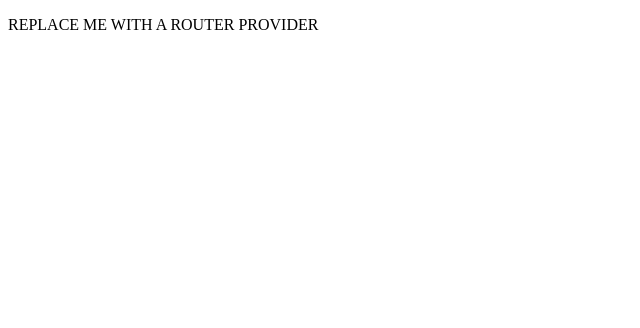
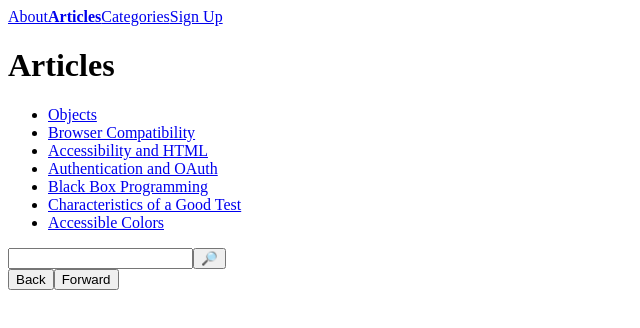
Before and after one commit to Priya-lak/Frontend-practice, a React (Create React App) app: page /articles in a window 1280 px wide. Shown: the top 328 px of the page, without its empty margins (0-640 px from the left). Built offline with nearby package versions, Linux system fonts and the light colour scheme; the HTML template or start-up script is replaced by a standard one.

Commit message:
react routes

```diff
--- a/src/app/App.js
+++ b/src/app/App.js
@@ -10,21 +10,39 @@ import Profile from "../components/Profile";
 import EditProfileForm from "../components/EditProfileForm";
 import Root from "../components/Root";
 
-import { Route,RouterProvider } from 'react-router-dom';
+import {
+  Route,
+  RouterProvider,
+  createBrowserRouter,
+  createRoutesFromElements,
+} from "react-router-dom";
 
 import "./App.css";
 
-const router =
-  /* Wrap this Root Route to create Router here */
-  <Route path="/" element={ <Root/> }>
-    {/* Add Routes here! */}
-  </Route>
+const router = createBrowserRouter(
+  createRoutesFromElements(
+    /* Wrap this Root Route to create Router here */
+    <Route path="/" element={<Root />}>
+      <Route path="about" element={<About/>}/>
+      <Route path="sign-up" element={<SignUp/>}/>
+      <Route path="articles" element={<Articles/>}/>
+      <Route path="articles/:title" element={<Article/>} />
+      <Route path="authors/:name" element={<Author/>} />
+      <Route path="categories" element={<Categories/>}>
+      <Route path=":name" element={Category}/>
+      </Route>
+      <Route path="profile" element={<Profile/>}>
+        <Route path="edit" element={<EditProfileForm/>}></Route>
+      </Route>
+    </Route>
+  )
+);
 
 function App() {
   return (
     <>
-      { /* Replace below and add Router Provider*/}
-      <p>REPLACE ME WITH A ROUTER PROVIDER</p>
+      {/* Replace below and add Router Provider*/}
+      <RouterProvider router={router} />
     </>
   );
 }
--- a/src/components/Articles.js
+++ b/src/components/Articles.js
@@ -4,14 +4,15 @@ import { selectArticles, filterArticles } from "../features/articles/articlesSli
 import Search from "./Search";
 
 // Import Link and useSearchParams from React Router
+import {Link,useSearchParams} from "react-router-dom";
 
 export default function Articles () {
   const articles = useSelector(selectArticles);
 
   // Grab URLSearchParams object from useSearchParams hook
-
+  const [searchParams,setSearchParams]=useSearchParams();
   // Get the queryParams from object returned from useSearchParams and set to `title`
-  const title = '';
+  const title = searchParams.get("title");
 
   const filteredArticles = title ? filterArticles(title, articles) : Object.values(articles)
 
@@ -22,9 +23,9 @@ export default function Articles () {
         { filteredArticles.map(article => (
           <li key={article.slug}>
             {/* Replace these a tags! */}
-            <a href={`${article.slug}`}>
+            <Link to={`${article.slug}`}>
               {article.title}
-            </a>
+            </Link>
           </li>
         ))}
       </ul>
--- a/src/components/Author.js
+++ b/src/components/Author.js
@@ -1,20 +1,20 @@
 import React from "react";
 import { useSelector } from "react-redux";
 import { selectAuthors } from "../features/authors/authorsSlice";
-import { Link } from "react-router-dom";
+import { Link,useParams } from "react-router-dom";
 
 // Import useParams from React Router
 
 export default function Author () {
 
   // Extract the `name` URL parameter.
-
+  const {name}=useParams();
   const authors = useSelector(selectAuthors)
-  const author = authors["replace me"]
+  const author = authors[name]
 
   return (
     <main>
-      <h1>Articles by REPLACE ME</h1>
+      <h1>Articles by {name}</h1>
       <ul>
         {author && author.articles ? author.articles.map(slug => (
           <li key={slug}>
--- a/src/components/Footer.js
+++ b/src/components/Footer.js
@@ -1,17 +1,18 @@
 import React from "react";
-
+import {useNavigate} from 'react-router-dom';
 export default function Footer() {
 
   // get the navigate function
-
+  const navigate =useNavigate();
   const goBack = () => {
     // imperatively redirect back
+    navigate(-1);
 
   }
 
   const goForward = () => {
     // imperatively redirect forward
-
+    navigate(+1);
   }
 
   return (
--- a/src/components/Header.js
+++ b/src/components/Header.js
@@ -3,6 +3,7 @@ import { useDispatch, useSelector } from "react-redux";
 import { selectCurrentUser, logOut } from "../features/session/sessionSlice"
 
 // Import the NavLink component.
+import {NavLink} from "react-router-dom"
 
 export default function Header () {
   const currentUser = useSelector(selectCurrentUser);
@@ -15,16 +16,16 @@ export default function Header () {
   // Replace the 4 <a> tags with <NavLink> components
   return (
     <div className="header">
-      <a href="/about">About</a>
-      <a href="/articles">Articles</a>
-      <a href="/categories">Categories</a>
+      <NavLink to="/about">About</NavLink>
+      <NavLink to="/articles">Articles</NavLink>
+      <NavLink to="/categories">Categories</NavLink>
       {
         currentUser.username
           ? <>
-              <a href="/profile">Profile</a>
+              <NavLink to="/profile">Profile</NavLink>
               <button onClick={handleLogout} className="logout"> Log Out </button>
             </>
-          : <a href="/sign-up">Sign Up</a>
+          : <NavLink to="/sign-up">Sign Up</NavLink>
         }
     </div>
   )
--- a/src/components/Profile.js
+++ b/src/components/Profile.js
@@ -1,6 +1,6 @@
 import React from "react";
 import { useSelector } from "react-redux";
-import { Link } from "react-router-dom";
+import { Link,Outlet,Navigate } from "react-router-dom";
 import { selectCurrentUser, selectIsLoggedIn } from "../features/session/sessionSlice";
 
 export default function Profile () {
@@ -8,12 +8,14 @@ export default function Profile () {
   const loggedIn = useSelector(selectIsLoggedIn);
 
   // use loggedIn to return a Navigate
-
+  if (!loggedIn){
+    return <Navigate to="/sign-up/"/>;
+  }
   return (
     <main>
       <h1>{currentUser.username}</h1>
       <Link to={`edit`}>Edit</Link>
-      {/* Tell React Router where to render child routes` */}
+      <Outlet/>
     </main>
   )
 }
--- a/src/components/Root.js
+++ b/src/components/Root.js
@@ -1,6 +1,6 @@
 import React from "react";
-import Header from "../components/Header";
-import Footer from "../components/Footer";
+import Header from "./Header";
+import Footer from "./Footer";
 import { Outlet } from "react-router-dom";
 
 export default function Root() {
--- a/src/components/SignUp.js
+++ b/src/components/SignUp.js
@@ -2,17 +2,20 @@ import React, { useState } from "react";
 import { signUp } from "../features/session/sessionSlice"
 import { useDispatch } from "react-redux";
 // import useNavigate
+import {useNavigate} from "react-router-dom";
 
 export default function SignUp () {
   const [username, setUsername] = useState("");
   const dispatch = useDispatch();
 
    // Grab the navigate function
+   const navigate = useNavigate();
 
   const handleSubmit = e => {
     e.preventDefault();
     dispatch(signUp({username: username}));
     // imperatively redirect the user to /profile
+    navigate("/profile");
   }
 
   return (
```
